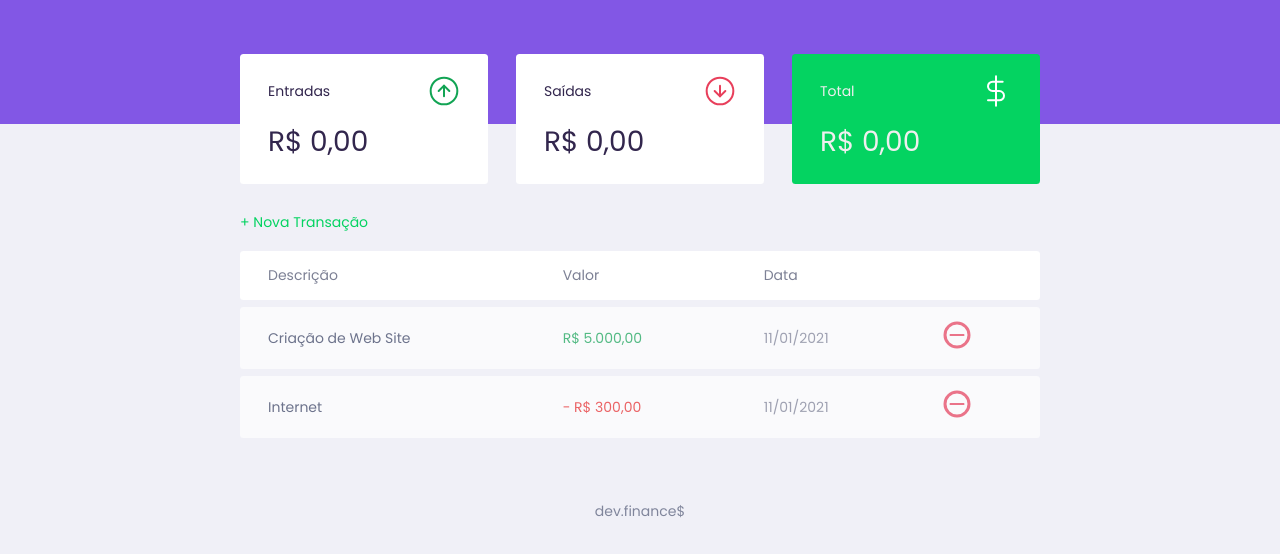
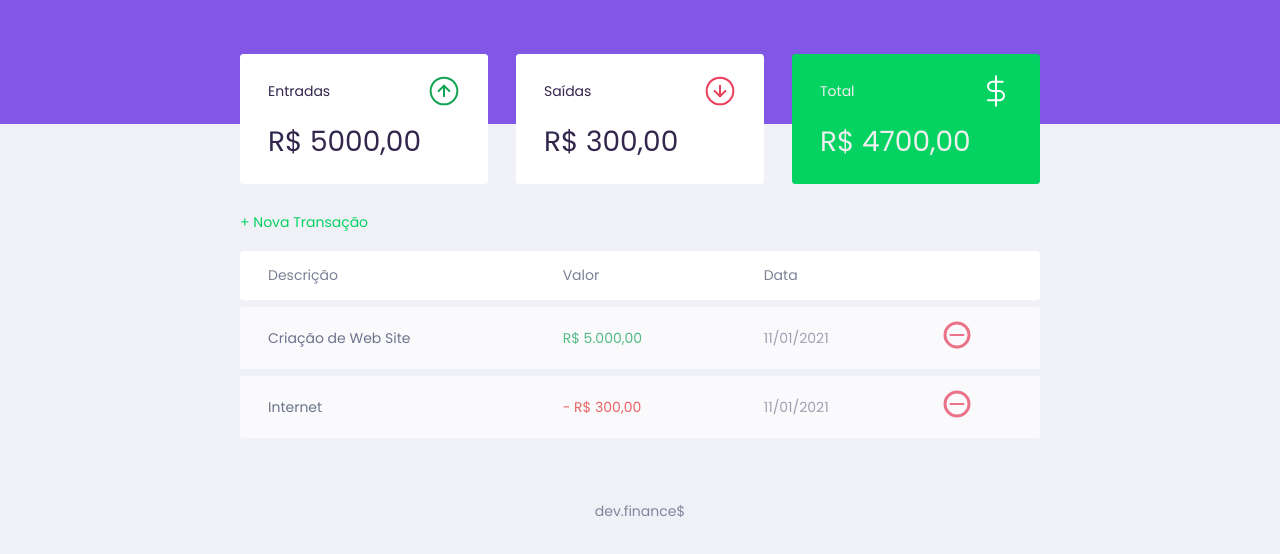
Before and after one commit to roger3g/dev-finaces, a website: page public/index.html in a window 1280 px wide. Shown: the part 74-628 px from the top of the page. Drawn offline with Linux system fonts and the light colour scheme.

```diff
--- a/public/index.html
+++ b/public/index.html
@@ -53,7 +53,7 @@
           <span>Entradas</span>
           <img src="/assets/income.svg" alt="Imagem de entradas">
         </h3>
-        <p>R$ 0,00</p>
+        <p>R$ 5000,00</p>
       </div>
 
       <div class="card" id="expenseCard">
@@ -61,7 +61,7 @@
           <span>Saídas</span>
           <img src="/assets/expense.svg" alt="Imagem de saídas">
         </h3>
-        <p>R$ 0,00</p>
+        <p>R$ 300,00</p>
       </div>
 
       <div class="card total" id="totalCard">
@@ -69,7 +69,7 @@
           <span>Total</span>
           <img src="/assets/total.svg" alt="Imagem de total">
         </h3>
-        <p>R$ 0,00</p>
+        <p>R$ 4700,00</p>
       </div>
     </section>
 
```
